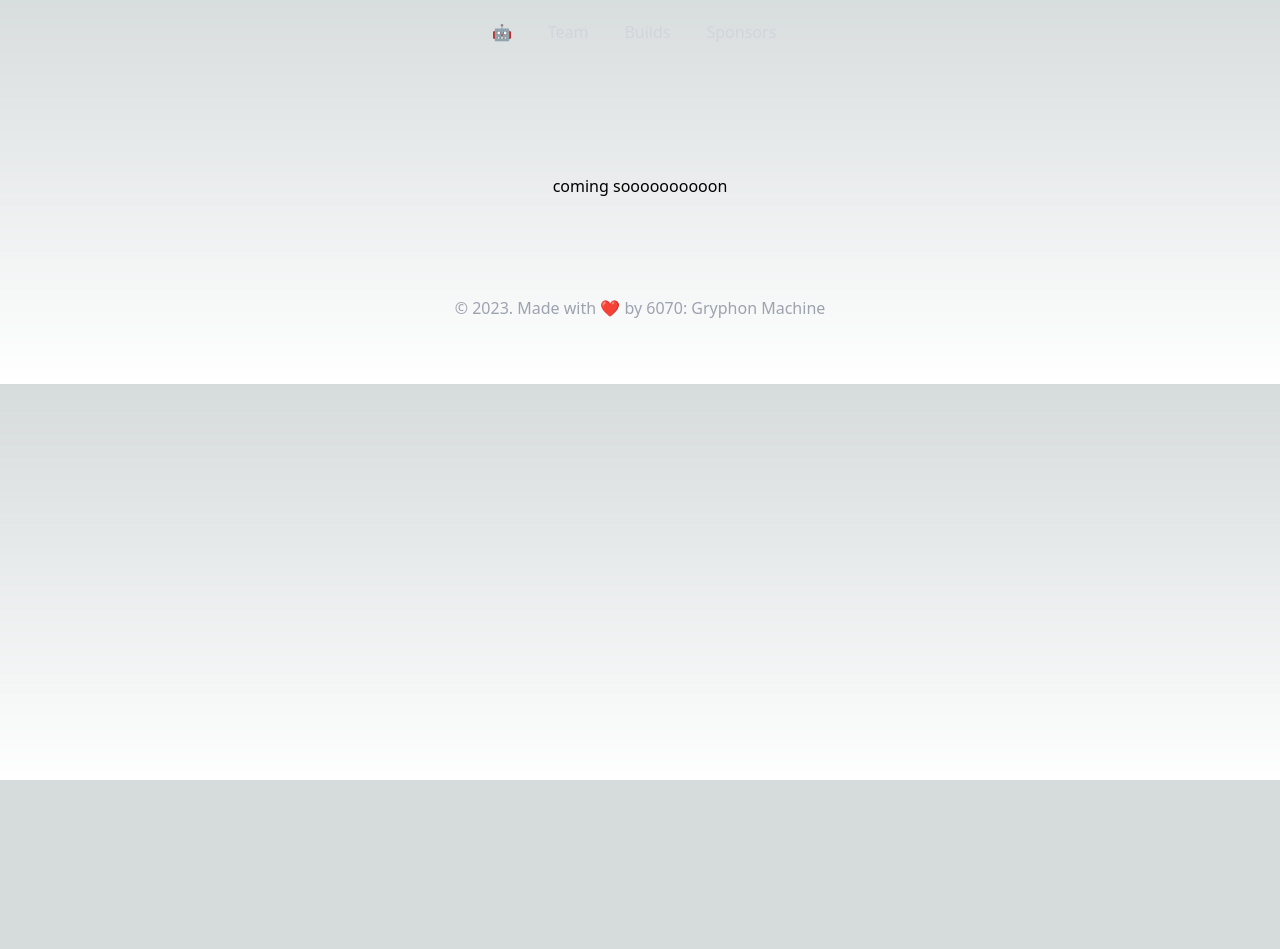
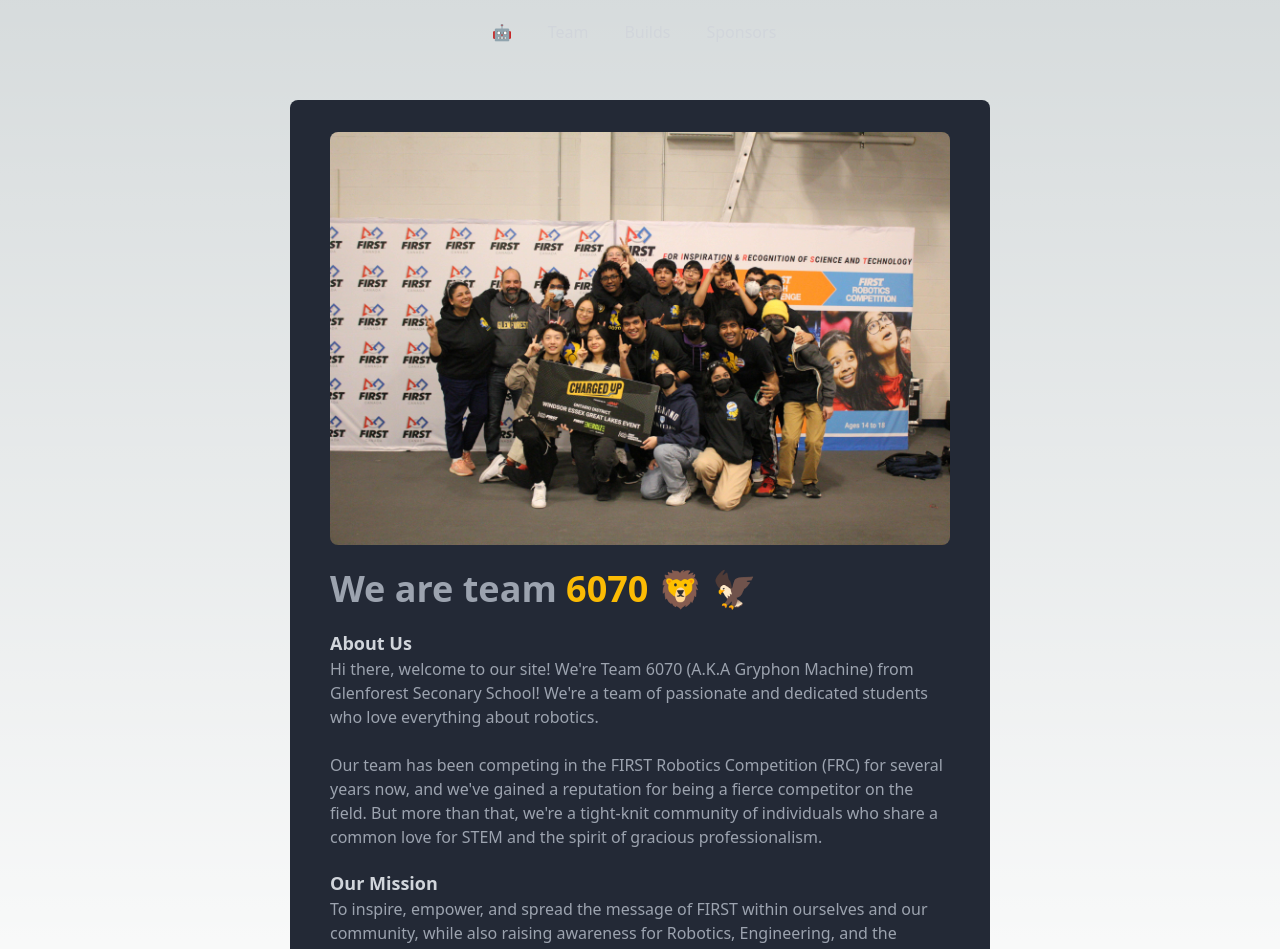
Before and after one commit to gryphonmachine/website, a Next.js app: page / in a window 1280 px wide. Shown: the part 20-969 px from the top of the page. Before the commit the page ends 800 px from the top, so only its background shows below. Built offline with nearby package versions, Linux system fonts and the light colour scheme.

Commit message:
temp landing

```diff
--- a/pages/index.tsx
+++ b/pages/index.tsx
@@ -1,6 +1,7 @@
 import Head from "next/head";
 import { Footer } from "@/components/Footer";
 import { Navbar } from "@/components/navbar/Navbar";
+import Image from "next/image";
 
 export default function Home() {
   return (
@@ -9,11 +10,53 @@ export default function Home() {
         <title>6070: Gryphon Machine</title>
       </Head>
       <Navbar />
-      <div
-        className={`px-7 mt-20 py-[50px] rounded-lg flex flex-col md:flex-row items-center justify-center mb-5`}
-      >
-        coming soooooooooon
+
+      <div className="flex items-center justify-center mt-14">
+        <div className="bg-[#232936] rounded-lg md:w-[700px] w-[350px] px-10 py-8">
+          <Image
+            className="rounded-lg mb-6"
+            src="/team-pics/IMG_3793.jpg"
+            height="1000"
+            width="1000"
+            alt="Windsor Team Photo"
+          />
+
+          <h1 className="text-secondary md:text-4xl text-3xl font-bold text-left mb-5">
+            <span className="text-gray-400">
+              We are team <span className="text-primary">6070</span> 🦁 🦅
+            </span>
+          </h1>
+
+          <div className="space-y-5">
+            <div>
+              <h2 className="font-bold text-gray-300 text-lg">About Us</h2>
+              <p className="text-left text-gray-400">
+                Hi there, welcome to our site! We&apos;re Team 6070 (A.K.A
+                Gryphon Machine) from Glenforest Seconary School! We&apos;re a
+                team of passionate and dedicated students who love everything
+                about robotics.
+                <br />
+                <br />
+                Our team has been competing in the FIRST Robotics Competition
+                (FRC) for several years now, and we&apos;ve gained a reputation
+                for being a fierce competitor on the field. But more than that,
+                we&apos;re a tight-knit community of individuals who share a
+                common love for STEM and the spirit of gracious professionalism.{" "}
+              </p>
+            </div>
+
+            <div>
+              <h2 className="font-bold text-gray-300 text-lg">Our Mission</h2>
+              <p className="text-left text-gray-400">
+                To inspire, empower, and spread the message of FIRST within
+                ourselves and our community, while also raising awareness for
+                Robotics, Engineering, and the STEAM fields.
+              </p>
+            </div>
+          </div>
+        </div>
       </div>
+
       <Footer />
     </>
   );
```
Also changed, not shown: public/team-pics/IMG_3793.jpg (added).
